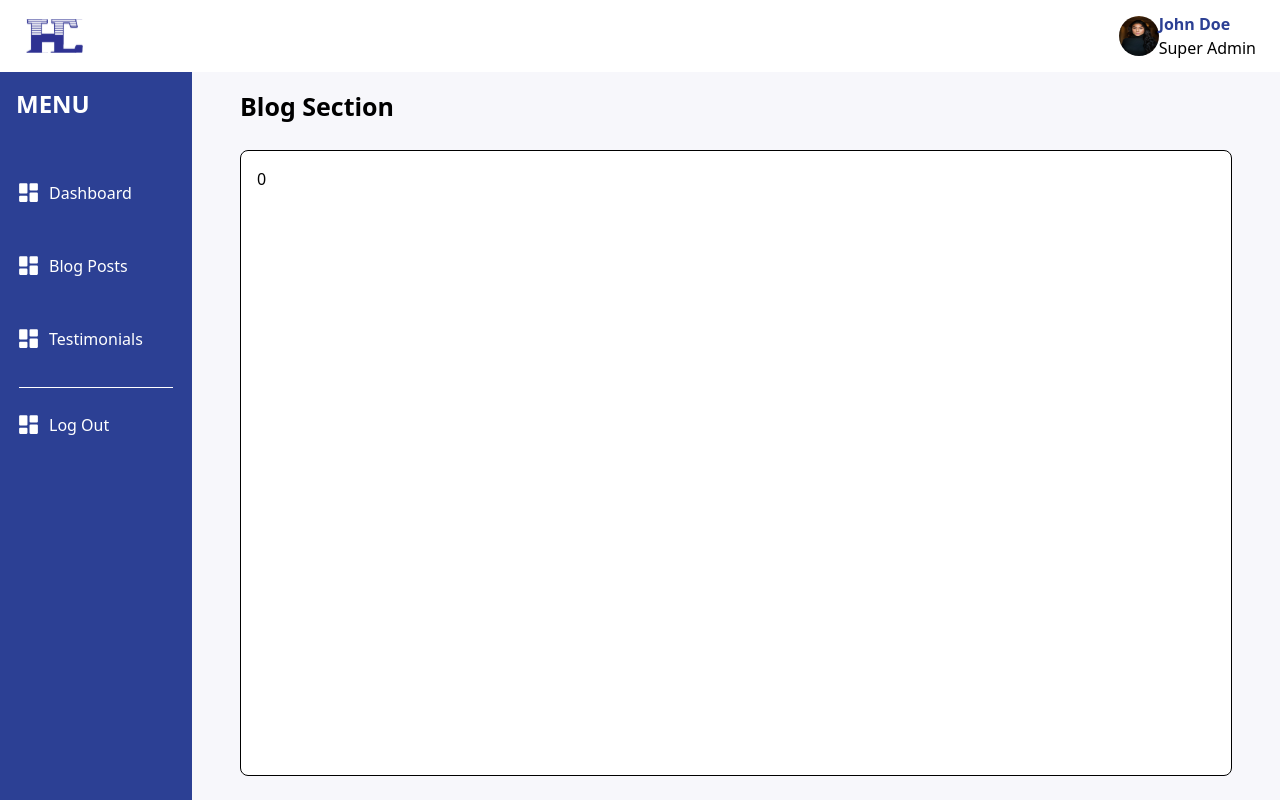
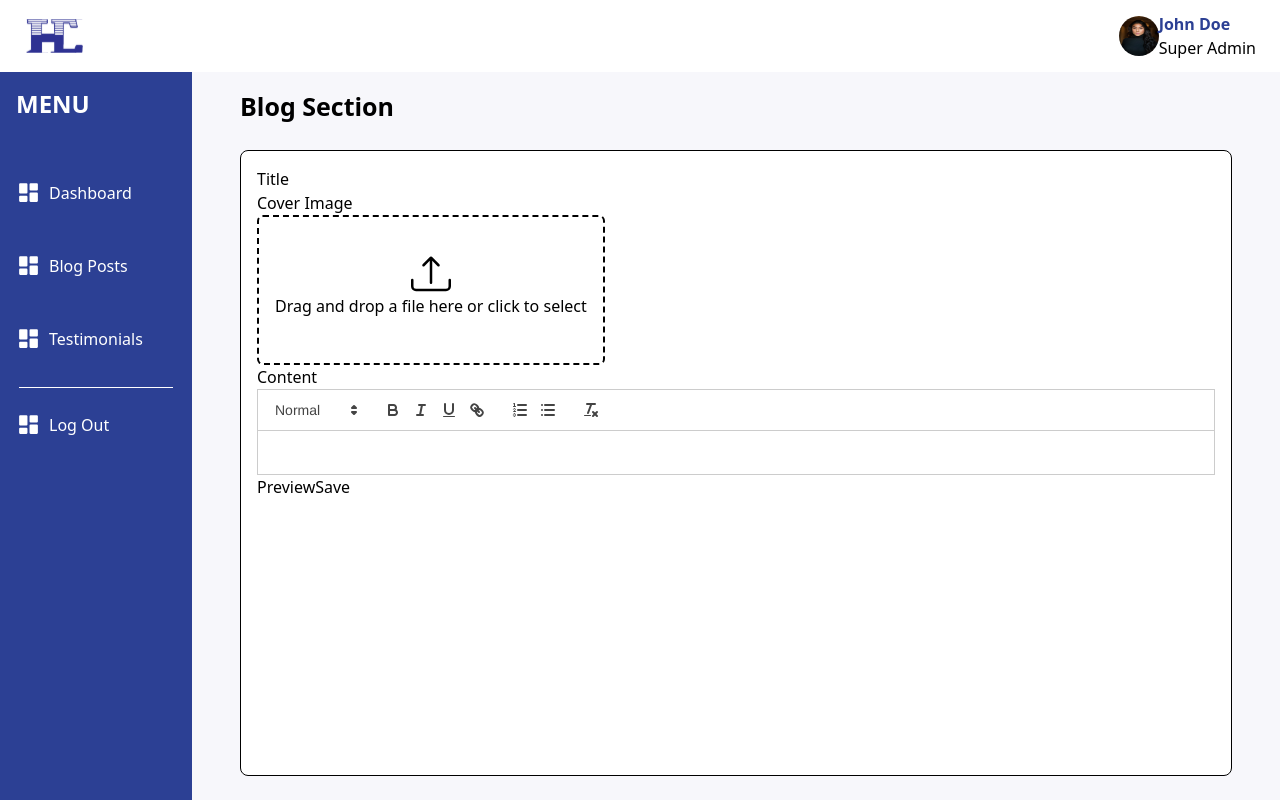
Before and after one commit to joshytheprogrammer/ochexagon_admin, a Next.js app: page /blog/posts/0 in a window 1280 px wide. Built offline with nearby package versions, Linux system fonts and the light colour scheme.

Commit message:
Created structure for blog-edit-section

```diff
--- a/app/(panel)/blog/posts/[id]/page.jsx
+++ b/app/(panel)/blog/posts/[id]/page.jsx
@@ -1,3 +1,4 @@
+import BlogEditComponent from "@components/adminPanel/blog/posts/BlogEditComponent";
 import blogPostArray from "@utils/blogposts";
 
 const BlogEditPage = ({ params }) => {
@@ -7,9 +8,7 @@ const BlogEditPage = ({ params }) => {
 
   return (
     <>
-      <div>
-        {post.id}
-      </div>
+      <BlogEditComponent blogData={post} />
     </>
   );
 }
--- /dev/null
+++ b/components/adminPanel/FileUploader/FileUploader.jsx
@@ -0,0 +1,102 @@
+"use client";
+
+import { useState } from "react";
+import { BsUpload } from "react-icons/bs";
+
+const SingleFileUploader = () => {
+  const [selectedFile, setSelectedFile] = useState(null);
+  const [previewUrl, setPreviewUrl] = useState(null);
+
+  const handleDrop = (e) => {
+    e.preventDefault();
+    const file = e.dataTransfer.files[0];
+    setSelectedFile(file);
+    setPreviewUrl(URL.createObjectURL(file));
+  };
+
+  const handleFileInput = (e) => {
+    const file = e.target.files[0];
+    setSelectedFile(file);
+    setPreviewUrl(URL.createObjectURL(file));
+  };
+
+  const clearPreview = () => {
+    setSelectedFile(null);
+    setPreviewUrl(null);
+  };
+
+  return (
+    <div className={`flex justify-center items-center`}>
+      <label
+        htmlFor="fileInput"
+        className={` h-[150px] border-dashed border-2 border-gray-300 p-4 rounded-md cursor-pointer flex items-center ${
+          !selectedFile
+            ? "hover:text-primary-color hover:border-primary-color"
+            : ""
+        }`}
+        onDragOver={(e) => e.preventDefault()}
+        onDrop={handleDrop}
+      >
+        <input
+          type="file"
+          id="fileInput"
+          accept="image/*"
+          className="hidden"
+          onChange={handleFileInput}
+        />
+
+        <div className="text-center">
+          {!previewUrl ? (
+            <div className="text-center flex flex-col items-center">
+              <BsUpload className="text-[40px]" />
+              <p className="mb-2 text-gray-500">
+                Drag and drop a file here or click to select
+              </p>
+            </div>
+          ) : (
+            <div className="w-fit relative">
+              <img
+                src={previewUrl}
+                alt="Preview"
+                className="h-[120px] mx-auto mb-2"
+              />
+              <button
+                className="absolute top-0 right-0 p-1 text-red-500"
+                onClick={clearPreview}
+              >
+                X
+              </button>
+            </div>
+          )}
+        </div>
+        {selectedFile && (
+          <div>
+            <p>File name: {selectedFile.name}</p>
+            <p>File size: {selectedFile.size} bytes</p>
+          </div>
+        )}
+      </label>
+    </div>
+  );
+};
+
+export default SingleFileUploader;
+
+{
+  /* <div className="text-center">
+          {!selectedFile ? (
+            <div className="text-center flex flex-col items-center">
+              <BsUpload className="text-[40px]" />
+              <p className="mb-2 text-gray-500">
+                Drag and drop a file here or click to select
+              </p>
+            </div>
+          ) : null}
+
+          {!previewUrl ? (
+            <p className="mb-2 text-gray-500">Drag and drop a file here or click to select</p>
+          ) : (
+            <img src={previewUrl} alt="Preview" className="max-h-40 mx-auto" />
+          )}
+        </div> */
+}
--- /dev/null
+++ b/components/adminPanel/blog/posts/BlogEditComponent.jsx
@@ -0,0 +1,95 @@
+"use client";
+
+import { useForm } from "react-hook-form";
+// import Dropzone from "react-dropzone-uploader";
+import ReactQuill from "react-quill";
+// import "react-dropzone-uploader/dist/styles.css";
+// import { BsUpload } from "react-icons/bs";
+import "react-quill/dist/quill.snow.css";
+import FileUploader from "@components/adminPanel/FileUploader/FileUploader";
+
+const BlogEditComponent = ({ blogData }) => {
+  // const {
+  //   register,
+  //   handleSubmit,
+  //   formState: { errors },
+  // } = useForm();
+
+  // const onSubmit = (data) => console.log(data);
+
+  return (
+    <div className="h-full">
+      <form action="" className="scrollable-content overflow-auto h-full">
+        <div>
+          <label htmlFor="">Title</label>
+          <input type="text" />
+        </div>
+
+        <div className="w-fit">
+          <label htmlFor="">Cover Image</label>
+
+          <FileUploader />
+
+          {/* <Dropzone
+            accept="image/*"
+            multiple={false}
+            inputContent={
+              <div className="text-black flex flex-col items-center">
+                <div>
+                  <BsUpload className="text-[40px]" />
+                </div>
+                <div className="text-lg mt-1">
+                  Drag a file here or click to upload
+                </div>
+              </div>
+            }
+            classNames={{
+              dropzone: "dropzone-wrapper",
+              preview: "p-0 w-full h-full",
+              previewImage: "h-[80px] relative",
+              previewButton: "hidden",
+              inputLabelWithFiles: "hidden",
+            }}
+            previewComponent={({ meta, imageProps }) => (
+              <div className="relative">
+                <img {...imageProps} alt={meta.name} />
+                <div className="absolute top-0 right-0 p-1 text-red-500">
+                  <button type="button" onClick={meta.cancel}>
+                    Cancel
+                  </button>
+                </div>
+              </div>
+            )}
+          />
+
+          <style>
+            {`
+              .dzu-preview {
+                position: relative;
+              }
+
+              .dzu-previewButton {
+                position: absolute !important;
+                top: 0 !important;
+                right: 0 !important;
+                padding: 0.25rem !important;
+              }
+            `}
+          </style> */}
+        </div>
+
+        <div>
+          <label htmlFor="">Content</label>
+          <ReactQuill theme="snow" />
+        </div>
+
+        <div>
+          <button>Preview</button>
+          <button>Save</button>
+        </div>
+      </form>
+    </div>
+  );
+};
+
+export default BlogEditComponent;
--- a/styles/globals.css
+++ b/styles/globals.css
@@ -52,4 +52,8 @@
   .search-bar {
     @apply bg-gray rounded-[4px] px-4 py-1;
   }
+
+  .dropzone-wrapper {
+    @apply h-[150px] border-2 border-dashed border-black p-4 rounded-md overflow-auto relative;
+  }
 }
```
